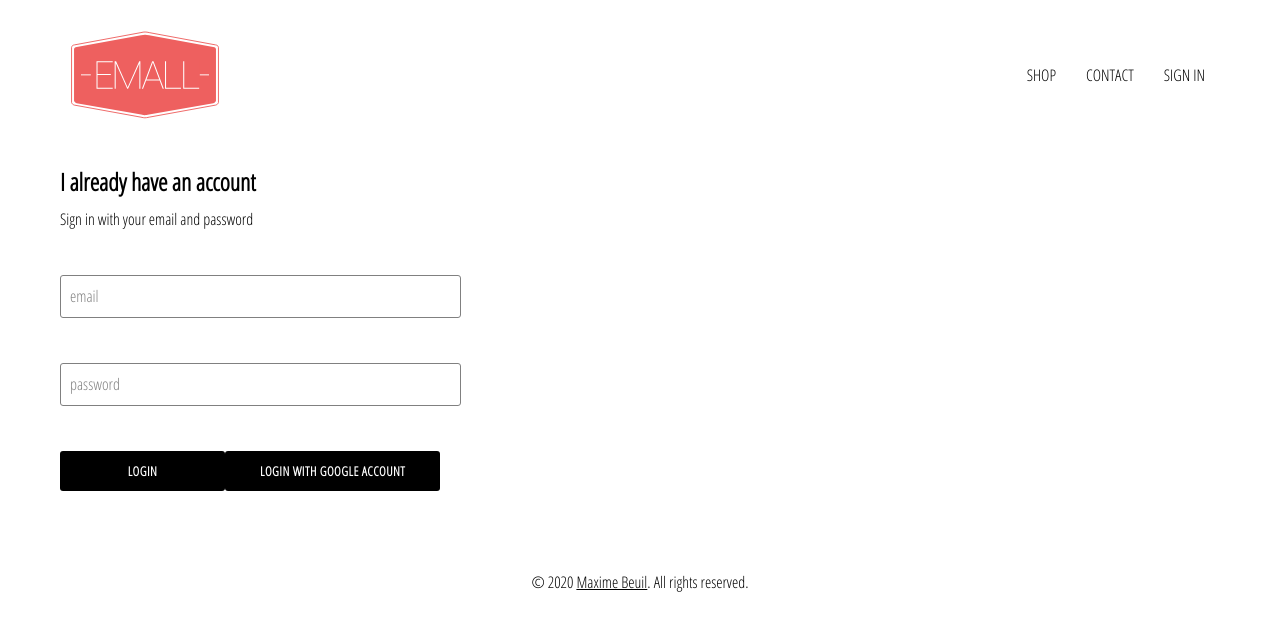
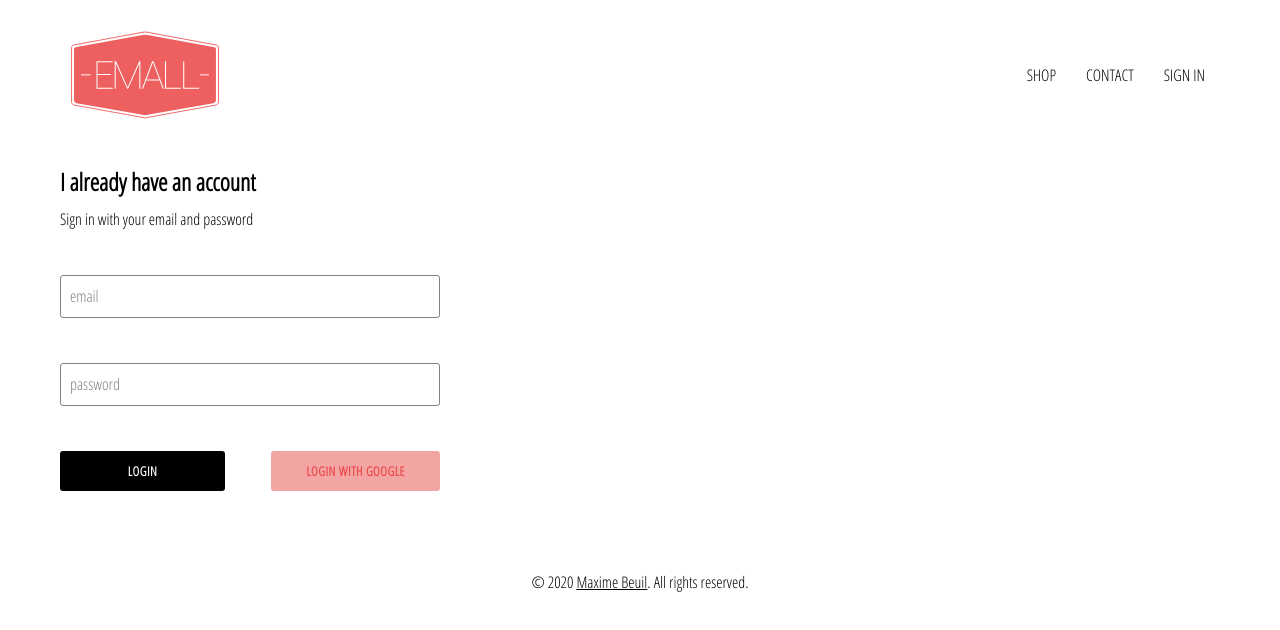
Before and after one commit to mbeuil/Emall-eshop-react-app, a React (Create React App) app: page /signin in a window 1280 px wide. Shown: the top 630 px of the page. Built offline with nearby package versions, Linux system fonts and the light colour scheme; no server answers.

Commit message:
add onAuth listener + sign out button + css modification needed

```diff
--- a/src/App.css
+++ b/src/App.css
@@ -1,5 +1,5 @@
 body {
-  font-family: "Open Sans Condensed";
+  font-family: 'Open Sans Condensed';
   padding: 20px 60px;
 }
 
@@ -7,3 +7,7 @@ a {
   text-decoration: none;
   color: black;
 }
+
+* {
+  box-sizing: border-box;
+}
--- a/src/App.js
+++ b/src/App.js
@@ -14,20 +14,26 @@ class App extends Component {
     super(props);
 
     this.state = {
-      currentUsers: null
+      currentUser: null
     };
   }
 
+  unsubscribeFromAuth = null;
+
   componentDidMount() {
-    auth.onAuthStateChanged(user => {
-      this.setState({ currentUsers: user });
+    this.unsubscribeFromAuth = auth.onAuthStateChanged(user => {
+      this.setState({ currentUser: user });
     });
+  }
+
+  componentWillUnmount() {
+    this.unsubscribeFromAuth();
   }
 
   render() {
     return (
       <div>
-        <Header />
+        <Header currentUser={this.state.currentUser} />
         <Switch>
           <Route exact path="/" component={HomePage} />
           <Route path="/shop" component={ShopPage} />
--- a/src/components/custom-button/custom-button.component.jsx
+++ b/src/components/custom-button/custom-button.component.jsx
@@ -2,9 +2,9 @@ import React from 'react';
 
 import './custom-button.style.css';
 
-const CustomButton = ({ children, type, ...otherProps }) => {
+const CustomButton = ({ children, isGoogleSignIn, ...otherProps }) => {
   return (
-    <button className="custom-button" type={type} {...otherProps}>
+    <button className={`${isGoogleSignIn ? 'google-sign-in' : ''} custom-button`} {...otherProps}>
       {children.toUpperCase()}
     </button>
   );
--- a/src/components/custom-button/custom-button.style.css
+++ b/src/components/custom-button/custom-button.style.css
@@ -8,7 +8,7 @@
   font-size: 0.8em;
   background-color: black;
   color: white;
-  font-family: "Open Sans Condensed";
+  font-family: 'Open Sans Condensed';
   font-weight: bolder;
   border: none;
   border-radius: 3px;
@@ -20,3 +20,16 @@
   color: black;
   border: 1px solid black;
 }
+
+.custom-button.google-sign-in {
+  background-color: #ee605f;
+  color: white;
+  background-color: #f3a5a4;
+  color: #ec4948;
+  border: none;
+}
+
+.custom-button.google-sign-in:hover {
+  background-color: #ee605f;
+  color: white;
+}
--- a/src/components/header/header.component.jsx
+++ b/src/components/header/header.component.jsx
@@ -1,10 +1,11 @@
 import React from 'react';
 import { Link } from 'react-router-dom';
 import { ReactComponent as Logo } from '../../assets/logo.svg';
+import { auth } from '../../firebase/firebase.utils';
 
 import './header.style.css';
 
-const Header = () => {
+const Header = ({ currentUser }) => {
   return (
     <div className="header">
       <Link className="logo-container" to="/">
@@ -17,9 +18,15 @@ const Header = () => {
         <Link className="option" to="/shop">
           CONTACT
         </Link>
-        <Link className="option" to="/signin">
-          SIGN IN
-        </Link>
+        {currentUser ? (
+          <div className="option" onClick={() => auth.signOut()}>
+            SIGN OUT
+          </div>
+        ) : (
+          <Link className="option" to="/signin">
+            SIGN IN
+          </Link>
+        )}
       </div>
     </div>
   );
--- a/src/components/header/header.style.css
+++ b/src/components/header/header.style.css
@@ -28,6 +28,7 @@
 
 .header .options .option {
   padding: 10px 15px;
+  cursor: pointer;
 }
 
 .header .options .option:hover {
--- a/src/components/login/login.component.jsx
+++ b/src/components/login/login.component.jsx
@@ -49,8 +49,12 @@ class Login extends Component {
             label="password"
             required
           />
-          <CustomButton type="submit">Login</CustomButton>
-          <CustomButton onClick={signInWithGoogle}>Login with Google account</CustomButton>
+          <div className="buttons">
+            <CustomButton type="submit">Login</CustomButton>
+            <CustomButton onClick={signInWithGoogle} isGoogleSignIn>
+              Login with Google
+            </CustomButton>
+          </div>
         </form>
       </div>
     );
--- a/src/components/login/login.style.css
+++ b/src/components/login/login.style.css
@@ -1,5 +1,5 @@
 .login {
-  width: 30vw;
+  width: 380px;
   display: flex;
   flex-direction: column;
 }
@@ -7,3 +7,8 @@
 .login .title {
   margin: 10px 0;
 }
+
+.login .buttons {
+  display: flex;
+  justify-content: space-between;
+}
--- a/src/pages/sign-in-and-sign-up/sign-in-and-sign-up.component.jsx
+++ b/src/pages/sign-in-and-sign-up/sign-in-and-sign-up.component.jsx
@@ -1,12 +1,12 @@
 import React from 'react';
-import SignIn from '../../components/login/login.component';
+import Login from '../../components/login/login.component';
 
 import './sign-in-and-sign-up.style.css';
 
 const SignInAndSignUpPage = () => {
   return (
     <div className="sign-in-and-sign-up">
-      <SignIn />
+      <Login />
     </div>
   );
 };
```
